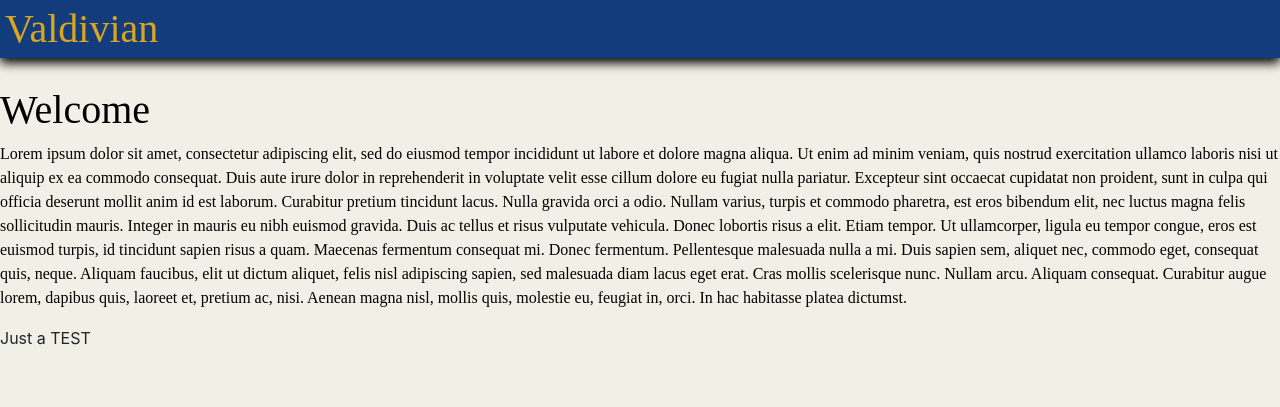
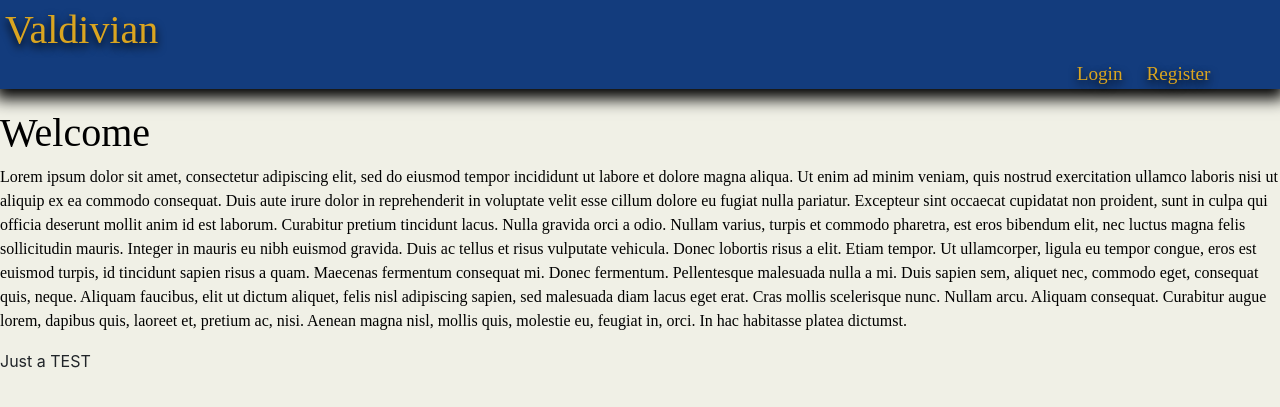
Before and after one commit to DShaulov/CS50-Web-FinalProject, a Django app: page / in a window 1280 px wide. Shown: the top 407 px of the page. Run offline with Django 3.2, Linux system fonts and the light colour scheme; some libraries are stand-ins or nearby versions.

Commit message:
8:40 09/04

```diff
--- a/Main/static/style/styles.css
+++ b/Main/static/style/styles.css
@@ -9,13 +9,20 @@ body, html {
 
 .MyNav {
   background-color: #133c7d;
-  box-shadow: 0px 5px 10px black;
+  box-shadow: 0px 5px 15px 5px black;
   color: #000000;
 }
 
 .MyBrand {
   color: goldenrod;
   padding: 5px;
+  font-size: 40px;
+  text-shadow: 0px 4px 10px black;
+}
+
+.MyBrand:hover {
+  color: goldenrod;
+  text-decoration: none;
 }
 
 .MainAppDiv {
@@ -23,4 +30,16 @@ body, html {
   padding: 10px;
 }
 
+.MyNavLinks {
+  color: goldenrod;
+  text-shadow: 0px 4px 10px black;
+  font-size: larger;
+  padding: 10px;
+}
+
+.MyNavLinks:hover {
+  color: goldenrod;
+  text-decoration: none;
+}
+
 /*# sourceMappingURL=styles.css.map */
--- a/Main/static/style/styles.scss
+++ b/Main/static/style/styles.scss
@@ -14,7 +14,7 @@ body, html {
 .MyNav {
     @extend .MyText;
     background-color: $nav_color;
-    box-shadow: 0px 5px 10px black;
+    box-shadow: 0px 5px 15px 5px black;
     color: $main_text_color;
 }
 
@@ -24,9 +24,28 @@ body, html {
     @extend .MyText;
     color: goldenrod;
     padding: 5px;
+    font-size: 40px;
+    text-shadow: 0px 4px 10px black;
+}
+
+.MyBrand:hover {
+    color: goldenrod;
+    text-decoration: none;
 }
 
 .MainAppDiv {
     margin-left: 10px;
     padding: 10px;
 }
+
+.MyNavLinks {
+    color: goldenrod;
+    text-shadow: 0px 4px 10px black;
+    font-size: larger;
+    padding: 10px;
+}
+
+.MyNavLinks:hover {
+    color: goldenrod;
+    text-decoration: none;
+}
--- a/Main/templates/index.html
+++ b/Main/templates/index.html
@@ -1 +1,13 @@
 {% extends 'layout.html' %}
+
+{% block title %}
+    <title>Valdivian</title>
+{% endblock %}
+
+{% block body %}
+    <h1 class="MyText">Welcome</h1>
+    <p class="MyText">Lorem ipsum dolor sit amet, consectetur adipiscing elit, sed do eiusmod tempor incididunt ut labore et dolore magna aliqua. Ut enim ad minim veniam, quis nostrud exercitation ullamco laboris nisi ut aliquip ex ea commodo consequat. Duis aute irure dolor in reprehenderit in voluptate velit esse cillum dolore eu fugiat nulla pariatur. Excepteur sint occaecat cupidatat non proident, sunt in culpa qui officia deserunt mollit anim id est laborum.
+
+    Curabitur pretium tincidunt lacus. Nulla gravida orci a odio. Nullam varius, turpis et commodo pharetra, est eros bibendum elit, nec luctus magna felis sollicitudin mauris. Integer in mauris eu nibh euismod gravida. Duis ac tellus et risus vulputate vehicula. Donec lobortis risus a elit. Etiam tempor. Ut ullamcorper, ligula eu tempor congue, eros est euismod turpis, id tincidunt sapien risus a quam. Maecenas fermentum consequat mi. Donec fermentum. Pellentesque malesuada nulla a mi. Duis sapien sem, aliquet nec, commodo eget, consequat quis, neque. Aliquam faucibus, elit ut dictum aliquet, felis nisl adipiscing sapien, sed malesuada diam lacus eget erat. Cras mollis scelerisque nunc. Nullam arcu. Aliquam consequat. Curabitur augue lorem, dapibus quis, laoreet et, pretium ac, nisi. Aenean magna nisl, mollis quis, molestie eu, feugiat in, orci. In hac habitasse platea dictumst.</p>
+    <p>Just a TEST</p>
+{% endblock %}
--- a/Main/templates/layout.html
+++ b/Main/templates/layout.html
@@ -3,23 +3,25 @@
 <html lang="en">
     {% load static %}
     <head>
+    {% block title %}
+        <title>Valdivian</title>
+    {% endblock %}
         <link rel="stylesheet" href="https://stackpath.bootstrapcdn.com/bootstrap/4.4.1/css/bootstrap.min.css" integrity="sha384-Vkoo8x4CGsO3+Hhxv8T/Q5PaXtkKtu6ug5TOeNV6gBiFeWPGFN9MuhOf23Q9Ifjh" crossorigin="anonymous">
         <link rel="stylesheet" href="{% static 'style/styles.css' %}">
         <script src="https://code.jquery.com/jquery-3.4.1.slim.min.js" integrity="sha384-J6qa4849blE2+poT4WnyKhv5vZF5SrPo0iEjwBvKU7imGFAV0wwj1yYfoRSJoZ+n" crossorigin="anonymous"></script>
         <script src="https://cdn.jsdelivr.net/npm/popper.js@1.16.0/dist/umd/popper.min.js" integrity="sha384-Q6E9RHvbIyZFJoft+2mJbHaEWldlvI9IOYy5n3zV9zzTtmI3UksdQRVvoxMfooAo" crossorigin="anonymous"></script>
         <script src="https://stackpath.bootstrapcdn.com/bootstrap/4.4.1/js/bootstrap.min.js" integrity="sha384-wfSDF2E50Y2D1uUdj0O3uMBJnjuUD4Ih7YwaYd1iqfktj0Uod8GCExl3Og8ifwB6" crossorigin="anonymous"></script>
-        <title>Valdivian</title>
     </head>
     <body>
         <nav class="MyNav">
-            <h1 class="MyBrand">Valdivian</h1>
+            <a href="/" class="MyBrand col-1">Valdivian</a>
+            <a href="/login" class="MyNavLinks col-1 offset-10">Login</a>
+            <a href="/register" class="MyNavLinks">Register</a>
         </nav>
         <div class="MainAppDiv col-12"></div>
-            <h1 class="MyText">Welcome</h1>
-            <p class="MyText">Lorem ipsum dolor sit amet, consectetur adipiscing elit, sed do eiusmod tempor incididunt ut labore et dolore magna aliqua. Ut enim ad minim veniam, quis nostrud exercitation ullamco laboris nisi ut aliquip ex ea commodo consequat. Duis aute irure dolor in reprehenderit in voluptate velit esse cillum dolore eu fugiat nulla pariatur. Excepteur sint occaecat cupidatat non proident, sunt in culpa qui officia deserunt mollit anim id est laborum.
+        {% block body %}
 
-                Curabitur pretium tincidunt lacus. Nulla gravida orci a odio. Nullam varius, turpis et commodo pharetra, est eros bibendum elit, nec luctus magna felis sollicitudin mauris. Integer in mauris eu nibh euismod gravida. Duis ac tellus et risus vulputate vehicula. Donec lobortis risus a elit. Etiam tempor. Ut ullamcorper, ligula eu tempor congue, eros est euismod turpis, id tincidunt sapien risus a quam. Maecenas fermentum consequat mi. Donec fermentum. Pellentesque malesuada nulla a mi. Duis sapien sem, aliquet nec, commodo eget, consequat quis, neque. Aliquam faucibus, elit ut dictum aliquet, felis nisl adipiscing sapien, sed malesuada diam lacus eget erat. Cras mollis scelerisque nunc. Nullam arcu. Aliquam consequat. Curabitur augue lorem, dapibus quis, laoreet et, pretium ac, nisi. Aenean magna nisl, mollis quis, molestie eu, feugiat in, orci. In hac habitasse platea dictumst.</p>
-                <p>Just a TEST</p>
+        {% endblock %}
         </div>
 
     </body>
--- a/Main/urls.py
+++ b/Main/urls.py
@@ -3,5 +3,7 @@ from django.urls import path
 from . import views
 
 urlpatterns = [
-    path('', views.index, name="index")
+    path('', views.index, name="index"),
+    path('register', views.register, name="register"),
+    path('login', views.login, name="register"),
 ]
--- a/Main/views.py
+++ b/Main/views.py
@@ -5,3 +5,10 @@ from django.shortcuts import render
 
 def index(reqeust):
     return render(reqeust, 'index.html')
+
+
+def register(request):
+    return render(request, 'register.html')
+
+def login(request):
+    return render(request, 'login.html')
--- a/Valdivian/urls.py
+++ b/Valdivian/urls.py
@@ -18,5 +18,7 @@ from django.urls import include, path
 
 urlpatterns = [
     path('admin/', admin.site.urls),
-    path('', include('Main.urls'))
+    path('', include('Main.urls')),
+    path('register', include('Main.urls')),
+    path('login', include('Main.urls')),
 ]
```
Also changed, not shown: Main/templates/login.html (added, +9 -0 lines), Main/templates/register.html (added, +9 -0 lines), 1 other file.
